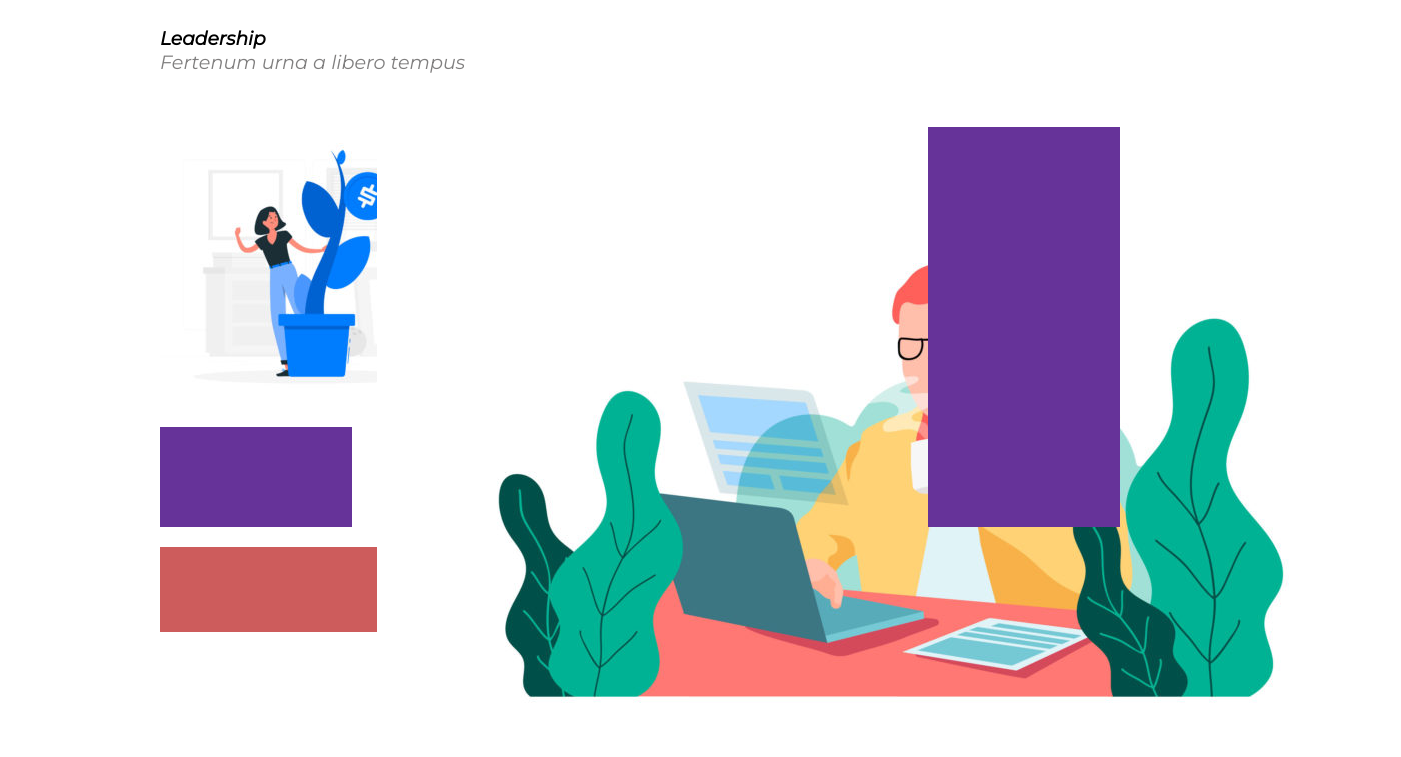
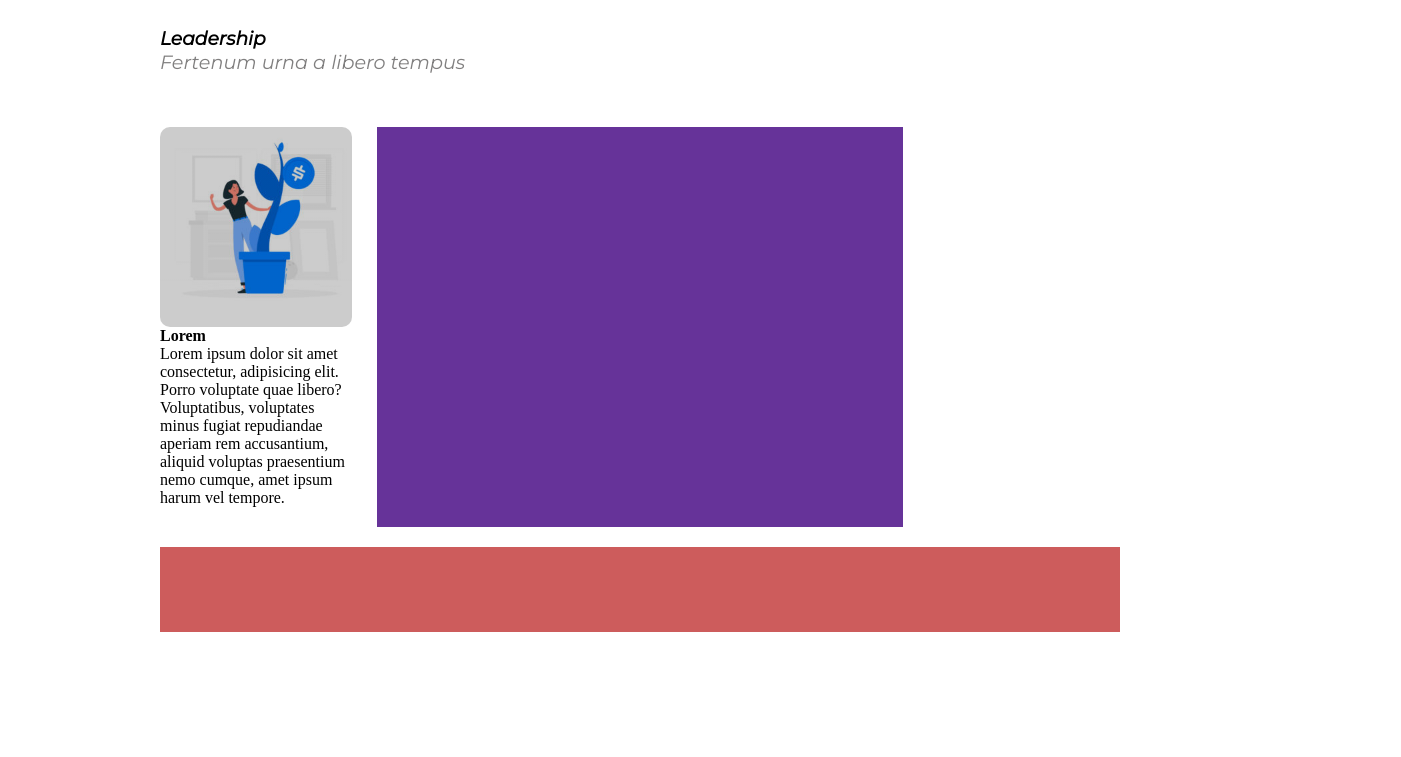
Before and after one commit to FrancescoSica16/htmlcss-wp, a plain HTML site: page index.html in a window 1280 px wide. Shown: the part 561-1318 px from the top of the page, 1401 px wide, since content can reach past the window. After the commit the page ends 1193 px from the top, so only its background shows below. Drawn offline with Linux system fonts and the light colour scheme.

Commit message:
post Tiket

```diff
--- a/css/style.css
+++ b/css/style.css
@@ -59,8 +59,7 @@ nav{
 .side-column{
     width: 20%;
     height: 400px;
-    background-color: rebeccapurple;
-
+    border-radius: 10px;
 }
 
 .middle-column{
@@ -70,16 +69,12 @@ nav{
     width: calc(60% - 50px);
 }
 
-
-
 .text-img{
     font-family: 'Montserrat', sans-serif ;
     color: ivory;
     width: 50%;
     /* height: 100%; */
     padding: 280px 0 0 50px;
-
-
     /* vertical-align: bottom;     */
 }
 
@@ -88,17 +83,21 @@ nav{
     height: 450px;
     background-position:center;
     border-radius: 10px;
-    /* filter: grayscale(80%); */
     background-image:
     linear-gradient(rgba(0, 0, 0, 0.1), rgba(0, 0, 0, 0.5)), url(../img/banner.jpg) ;
 }
-
-img.side-column{
-    background-size: cover;
+ .side-column .img-side{
+     background-size: cover;
+     background-position-x: left;
+     border-radius: 10px;
+     height: 50%;
+     width: 100%;
+    background-image:
+    linear-gradient(rgba(0, 0, 0, 0.2), rgba(0, 0, 0, 0.2)), url(../img/img-1.jpg) ;
 }
 
 
-#topic h2{
+#topic h3{
     font-weight: unset;
     font-weight: 800;
 }
--- a/index.html
+++ b/index.html
@@ -44,14 +44,12 @@
         </header>
 
         <main>
-            <section id="jumbothron" class="">
+            <section id="jumbothron" class="jumbo-img">
                 <!-- <div class="jumbo-img"> -->
-                    <div class=" jumbo-img">
-                        <div class="text-img">
-                            <h2>Pretium ac placerat dui interdum nunc in eros urna morbi</h2>
-                            <p>Lorem ipsum dolor sit, amet consectetur adipisicing elit. Molestiae dolorem eveniet aperiam laborum natus, atque repudiandae odit accusantium amet cum tempora</p>
-                        </div>
-                    </div>
+                <div class="text-img">
+                    <h2>Pretium ac placerat dui interdum nunc in eros urna morbi</h2>
+                    <p>Lorem ipsum dolor sit, amet consectetur adipisicing elit. Molestiae dolorem eveniet aperiam laborum natus, atque repudiandae odit accusantium amet cum tempora</p>
+                </div>
                 <!-- </div> -->
 
             </section>
@@ -65,22 +63,44 @@
             </section>
 
             <section id="article" class="clearfix">
+
                 <!-- Prima colonna -->
                 <div class="float-left side-column">
-                    <img src="img/img-1.jpg" alt="">
 
+                    <div class="img-side">
 
+                    </div>
 
+                    <div class="text">
+                        <h4>Lorem</h4>
+                        <p>Lorem ipsum dolor sit amet consectetur, adipisicing elit. Porro voluptate quae libero? Voluptatibus, voluptates minus fugiat repudiandae aperiam rem accusantium, aliquid voluptas praesentium nemo cumque, amet ipsum harum vel tempore.</p>
 
+                    </div>
                 </div>
 
                 <!-- Seconda colonna -->
                 <div class="float-left middle-column">
-                    <img src="img/banner-2.jpg" alt="">
+                    <div class="middle-column-img">
+
+                    </div>
+
+                    <div class="middle-column-text">
+
+                    </div>
+
                 </div>
 
                 <!-- Terza colonna -->
-                <div class="float-left side-column"></div>
+                <div class="float-left side-column">
+
+                    <div class="side-column-img">
+
+                    </div>
+
+                    <div class="side-column-text">
+
+                    </div>
+                </div>
 
             </section>
 
```
